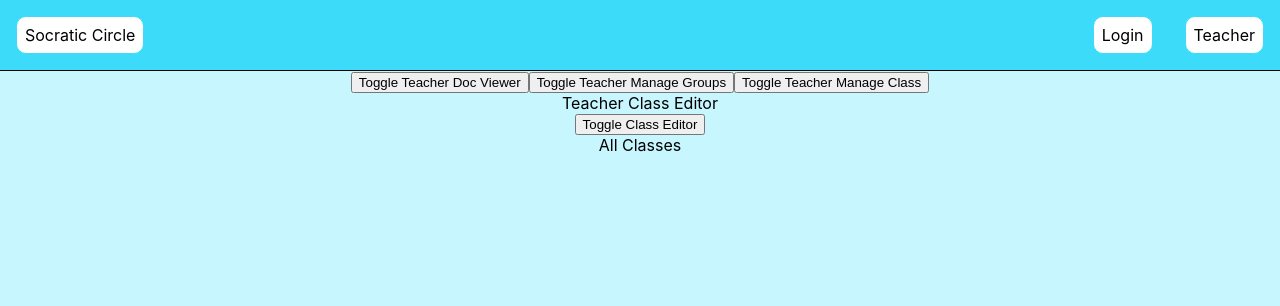
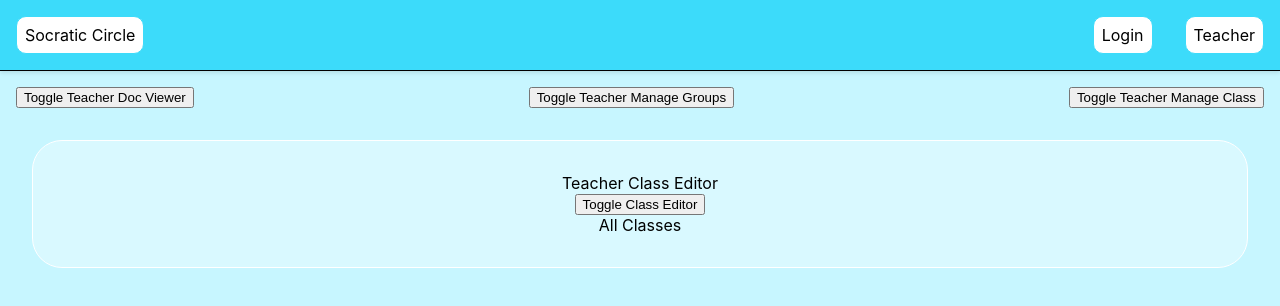
Before and after one commit to rorymcclenahan/socratic-circle, a React (Create React App) app in the folder socratic-circle-frontend/: page /teacher in a window 1280 px wide. Shown: the top 306 px of the page. Built offline with nearby package versions, Linux system fonts and the light colour scheme.

Commit message:
More styling

```diff
--- a/socratic-circle-frontend/src/components/TeacherClassModal.js
+++ b/socratic-circle-frontend/src/components/TeacherClassModal.js
@@ -1,6 +1,7 @@
 import React from "react";
 import { useState } from "react";
 import TeacherClassEditor from "./TeacherClassEditor";
+import "../styles/Teacher.css";
 
 const TeacherClassModal = () => {
   const [showClassEditor, setShowClassEditor] = useState(false);
@@ -11,7 +12,7 @@ const TeacherClassModal = () => {
 
 
   return (
-    <div>
+    <div className="teacher-class-modal">
       <div>
         <div>Teacher Class Editor</div>
         <button onClick={toggleClassEditor}>Toggle Class Editor</button>
--- a/socratic-circle-frontend/src/components/TeacherDocViewer.js
+++ b/socratic-circle-frontend/src/components/TeacherDocViewer.js
@@ -1,4 +1,5 @@
 import React from "react";
+import "../styles/Teacher.css";
 
 const TeacherDocViewer = (props) => {
   // TODO: Implement API call to backend to get the teacher's documents
@@ -31,7 +32,7 @@ const TeacherDocViewer = (props) => {
     }
   };
   return (
-    <div>
+    <div className="teacher-doc-view">
       {view === "all" && (
         <div>
           <h2>All Docs View</h2>
--- a/socratic-circle-frontend/src/styles/Login.css
+++ b/socratic-circle-frontend/src/styles/Login.css
@@ -14,7 +14,7 @@
     align-items: center;
     width: 30rem;
     height: 20rem;
-    border: 1px solid black;
+    border: 1px solid #3cdbfa;
     border-radius: 10px;
     background-color: white;
 }
--- a/socratic-circle-frontend/src/styles/NavigationBar.css
+++ b/socratic-circle-frontend/src/styles/NavigationBar.css
@@ -1,9 +1,10 @@
 .navbar {
-    background-color: #3cdbfa;;
+    background-color: #3cdbfa;
     display: flex;
     flex-direction: row;
     justify-content: space-between;
     border-bottom: 0.5px solid black;
+    box-shadow: 0 2px 4px rgba(0, 0, 0, 0.1)
 }
 
 .navbar a {
--- /dev/null
+++ b/socratic-circle-frontend/src/styles/Teacher.css
@@ -0,0 +1,31 @@
+.toggle-view-button-list {
+    display: flex;
+    flex-direction: row;
+    justify-content: space-between;
+    border-radius: 50px; /* Add border-radius property to make buttons more round */
+    margin: 1rem;
+}
+
+.teacher-view {
+    margin-bottom: 10rem;
+}
+
+.teacher-doc-view {
+    padding: 5rem;
+    padding-top: 2rem;
+    border: solid 1px white;
+    background-color: #d9f9ff;
+    border-radius: 30px;
+}
+
+.teacher-class-modal {
+    display: flex;
+    flex-direction: column;
+    justify-content: center;
+    align-items: center;
+    border: solid 1px white;
+    background-color: #d9f9ff;
+    border-radius: 30px;
+    padding: 2rem;
+    margin: 2rem;
+}
--- a/socratic-circle-frontend/src/views/Teacher.js
+++ b/socratic-circle-frontend/src/views/Teacher.js
@@ -3,6 +3,9 @@ import "../styles/iframe.css";
 import TeacherDocViewer from "../components/TeacherDocViewer";
 import TeacherGroupModal from "../components/TeacherGroupModal";
 import TeacherClassModal from "../components/TeacherClassModal";
+import { useState } from "react";
+import "../styles/Teacher.css";
+import { Button } from "react-bootstrap";
 
 const Teacher = () => {
   const [showTeacherDocViewer, setShowTeacherDocViewer] = React.useState(false);
@@ -13,28 +16,34 @@ const Teacher = () => {
 
   const toggleTeacherDocViewer = () => {
     setShowTeacherDocViewer(!showTeacherDocViewer);
+    setShowTeacherGroupModal(false);
+    setShowTeacherClassModal(false);
   };
 
   const toggleTeacherGroupModal = () => {
     setShowTeacherGroupModal(!showTeacherGroupModal);
+    setShowTeacherDocViewer(false);
+    setShowTeacherClassModal(false);
   };
 
   const toggleTeacherClassModal = () => {
     setShowTeacherClassModal(!showTeacherClassModal);
+    setShowTeacherDocViewer(false);
+    setShowTeacherGroupModal(false);
   };
 
   return (
-    <div>
-      <div className="toggle-view-buttons">
-        <button onClick={toggleTeacherDocViewer}>
+    <div className="teacher-view">
+      <div className="toggle-view-button-list">
+        <Button onClick={toggleTeacherDocViewer}>
           Toggle Teacher Doc Viewer
-        </button>
-        <button onClick={toggleTeacherGroupModal}>
+        </Button>
+        <Button onClick={toggleTeacherGroupModal}>
           Toggle Teacher Manage Groups
-        </button>
-        <button onClick={toggleTeacherClassModal}>
+        </Button>
+        <Button onClick={toggleTeacherClassModal}>
           Toggle Teacher Manage Class
-        </button>
+        </Button>
       </div>
 
       {showTeacherDocViewer && (
```
